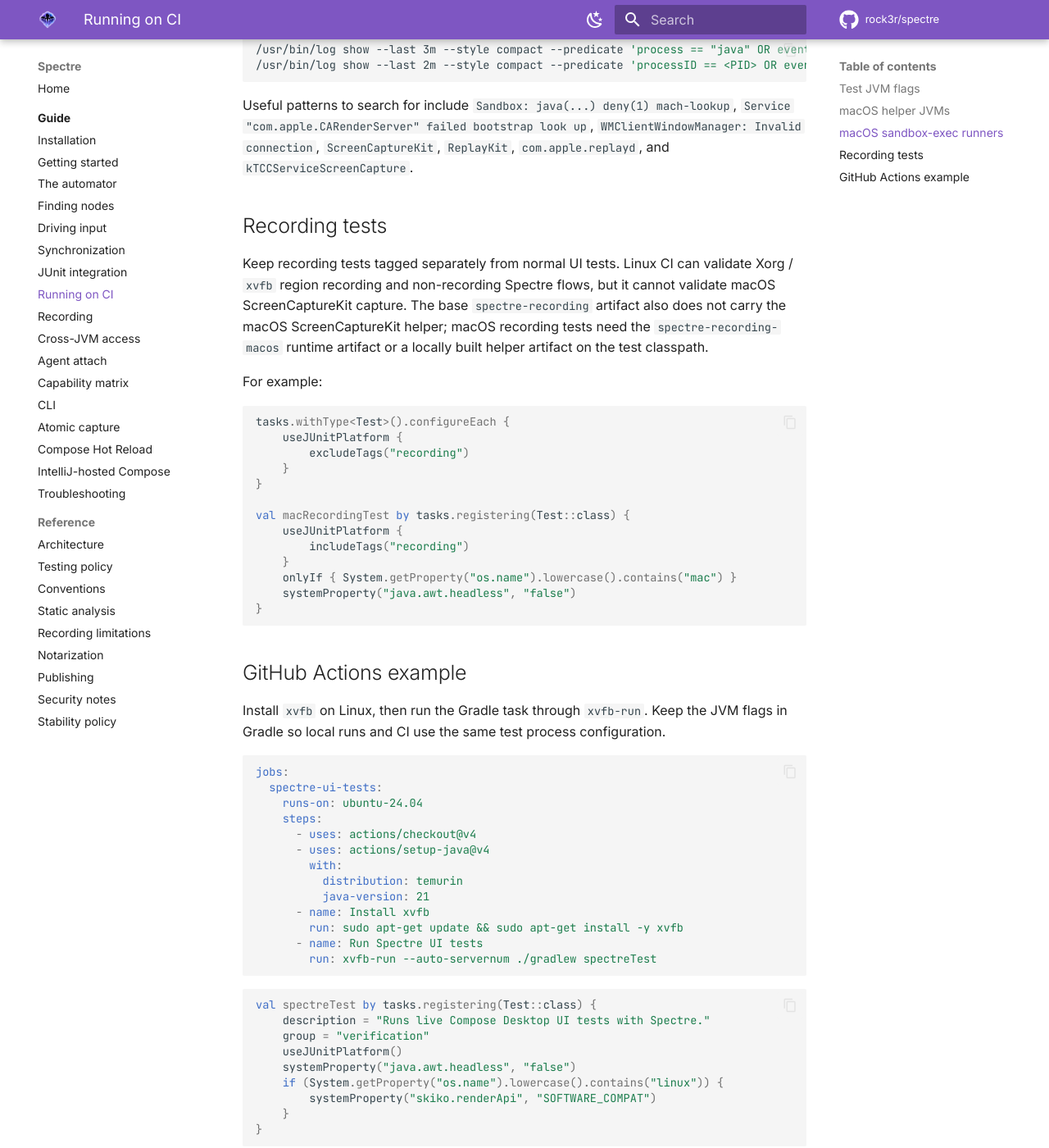
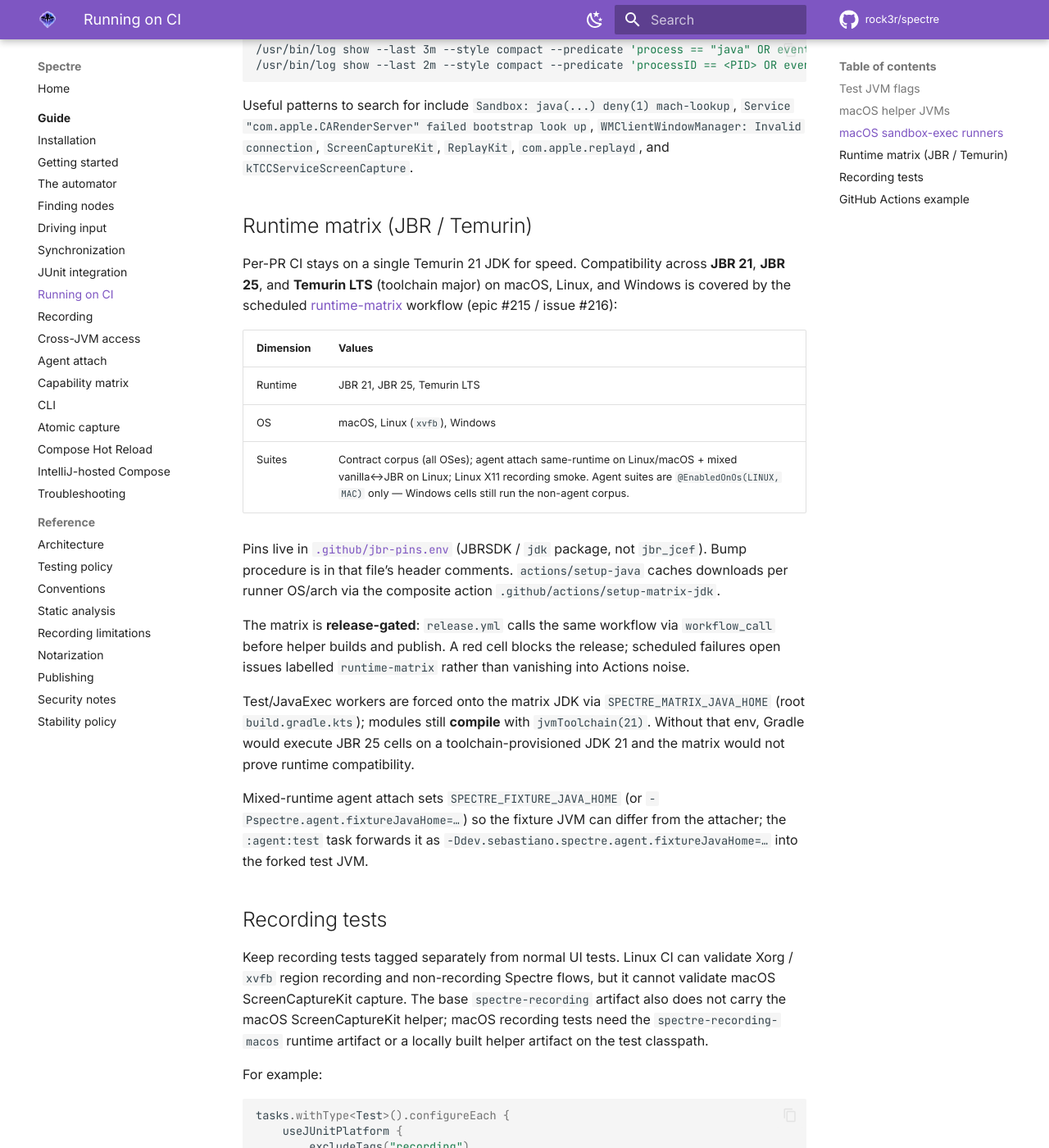
Before and after one commit to rock3r/spectre, an MkDocs documentation site: the page built from docs/guide/ci.md, in a window 1280 px wide and 1400 px high, scrolled down 3445 px. Shown: the whole window at 82% size. Built offline with MkDocs 1.6.1 and Material for MkDocs 9.7.7, drawn with Linux system fonts in a browser that asks for light colours; comment, search, counter and statistics services are not loaded.

Commit message:
Add scheduled + release-gated JBR/Temurin runtime matrix (#216) (#318)
* Add scheduled + release-gated JBR/Temurin runtime matrix (#216)

Wire a nine-cell {JBR 21, JBR 25, Temurin LTS} × {macOS, Linux, Windows}
workflow with contract corpus, agent attach (including mixed vanilla↔JBR on
Linux), and Linux X11 recording smoke under xvfb. Pin JBR builds via
.github/jbr-pins.env and a setup-matrix-jdk composite action; gate releases on
matrix success; open labelled issues for scheduled cell failures. Per-PR CI
stays single-JDK Temurin 21.

* Fix runtime matrix Windows agent gate and issue-search dedup

Skip agent attach suites on Windows (they are @EnabledOnOs Linux/macOS only)
so Windows matrix cells and the release matrix-gate can pass. Dedup scheduled
failure issues with a parenthesis-free search query and exact title match.

* Force matrix Test workers onto SPECTRE_MATRIX_JAVA_HOME

Modules keep jvmToolchain(21) for compile; runtime-matrix cells must execute on
the provisioned JBR/Temurin. Wire SPECTRE_MATRIX_JAVA_HOME into Test/JavaExec
executable selection so JBR 25 cells do not silently run on toolchain JDK 21.

* Fix SPECTRE_MATRIX_JAVA_HOME override to use setExecutable

Property assignment failed script compilation; use setExecutable for Test
and JavaExec worker JVM selection.

* Format build.gradle.kts for ktfmt

```diff
--- a/docs/guide/ci.md
+++ b/docs/guide/ci.md
@@ -132,6 +132,38 @@
 `WMClientWindowManager: Invalid connection`, `ScreenCaptureKit`, `ReplayKit`,
 `com.apple.replayd`, and `kTCCServiceScreenCapture`.
 
+## Runtime matrix (JBR / Temurin)
+
+Per-PR CI stays on a single Temurin 21 JDK for speed. Compatibility across **JBR 21**,
+**JBR 25**, and **Temurin LTS** (toolchain major) on macOS, Linux, and Windows is covered by
+the scheduled [runtime-matrix](https://github.com/rock3r/spectre/blob/main/.github/workflows/runtime-matrix.yml)
+workflow (epic #215 / issue #216):
+
+| Dimension | Values |
+| --- | --- |
+| Runtime | JBR 21, JBR 25, Temurin LTS |
+| OS | macOS, Linux (`xvfb`), Windows |
+| Suites | Contract corpus (all OSes); agent attach same-runtime on Linux/macOS + mixed vanilla↔JBR on Linux; Linux X11 recording smoke. Agent suites are `@EnabledOnOs(LINUX, MAC)` only — Windows cells still run the non-agent corpus. |
+
+Pins live in [`.github/jbr-pins.env`](https://github.com/rock3r/spectre/blob/main/.github/jbr-pins.env)
+(JBRSDK / `jdk` package, not `jbr_jcef`). Bump procedure is in that file’s header comments.
+`actions/setup-java` caches downloads per runner OS/arch via the composite action
+`.github/actions/setup-matrix-jdk`.
+
+The matrix is **release-gated**: `release.yml` calls the same workflow via `workflow_call`
+before helper builds and publish. A red cell blocks the release; scheduled failures open
+issues labelled `runtime-matrix` rather than vanishing into Actions noise.
+
+Test/JavaExec workers are forced onto the matrix JDK via `SPECTRE_MATRIX_JAVA_HOME`
+(root `build.gradle.kts`); modules still **compile** with `jvmToolchain(21)`. Without that
+env, Gradle would execute JBR 25 cells on a toolchain-provisioned JDK 21 and the matrix
+would not prove runtime compatibility.
+
+Mixed-runtime agent attach sets `SPECTRE_FIXTURE_JAVA_HOME` (or
+`-Pspectre.agent.fixtureJavaHome=…`) so the fixture JVM can differ from the attacher; the
+`:agent:test` task forwards it as
+`-Ddev.sebastiano.spectre.agent.fixtureJavaHome=…` into the forked test JVM.
+
 ## Recording tests
 
 Keep recording tests tagged separately from normal UI tests. Linux CI can validate Xorg / `xvfb`
```
Also changed, not shown: README.md (+7 -2 lines), 13 other files.
